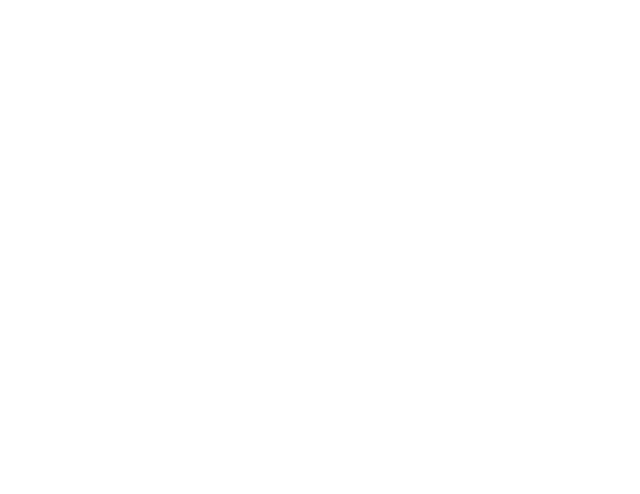
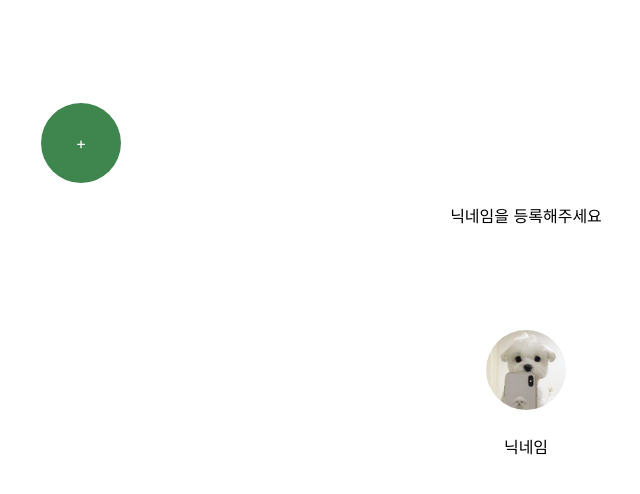
Before and after one commit to INFJournal/front-end, a React (Create React App) app: page /profile in a window 1280 px wide. Before the commit this address had no page. Shown: the top 494 px of the page, without its empty margins (114-754 px from the left). Built offline with nearby package versions, Linux system fonts and the light colour scheme.

Commit message:
feat: Add Register Code css & flow connect (#1)

```diff
--- a/src/App.js
+++ b/src/App.js
@@ -4,10 +4,11 @@ import "./App.css";
 import GlobalStyle from "./components/Global.style.jsx";
 
 import Home from "./pages/Home";
-import FeelingChoice from "./pages/FeelingChoice";
-
-import RegisterShow from "./components/RegisterShow.jsx";
-import Register from "./components/RegisterImgNickname.jsx";
+import FeelingChoice from "./pages/FeelingChoice.jsx";
+import RegisterShow from "./pages/ProfilePages/RegisterShow.jsx";
+import Register from "./pages/ProfilePages/RegisterImgNickname.jsx";
+import Profile from "./pages/ProfilePages/Profile.jsx";
+import MyProfile from "./pages/ProfilePages/MyProfile.jsx";
 
 function App() {
   return (
@@ -19,6 +20,8 @@ function App() {
           <Route path="/feelingchoice" element={<FeelingChoice />} />
           <Route path="/registershow" element={<RegisterShow />} />
           <Route path="/register" element={<Register />} />
+          <Route path="/profile" element={<Profile />} />
+          <Route path="/myprofile" element={<MyProfile />} />
         </Routes>
       </BrowserRouter>
     </>
--- /dev/null
+++ b/src/pages/ProfilePages/MyProfile.jsx
@@ -0,0 +1,26 @@
+import React from "react";
+import styled from "styled-components";
+import profileImg from "../../img/Profile.jpg";
+
+const MyProfileWrap = styled.div`
+  margin-top: 103px;
+  align-items: center;
+  justify-content: center;
+  text-align: center;
+  > img {
+    border-radius: 90px;
+    width: 80px;
+    height: 80px;
+  }
+  > p {
+    margin-top: 20px;
+  }
+`;
+export default function Myprofile() {
+  return (
+    <MyProfileWrap>
+      <img src={profileImg} alt="프로필 이미지" />
+      <p>닉네임</p>
+    </MyProfileWrap>
+  );
+}
--- /dev/null
+++ b/src/pages/ProfilePages/Profile.jsx
@@ -0,0 +1,14 @@
+import React from "react";
+import styled from "styled-components";
+
+import RegisterShow from "./RegisterShow";
+import MyProfile from "./MyProfile";
+
+export default function Profile() {
+  return (
+    <>
+      <RegisterShow />
+      <MyProfile />
+    </>
+  );
+}
--- a/src/components/RegisterImgNickname.jsx
+++ b/src/pages/ProfilePages/RegisterImgNickname.jsx
@@ -1,22 +1,22 @@
 import React from "react";
 import styled from "styled-components";
-import { Link } from "react-router-dom";
 
 const ResiterWrap = styled.div`
-  margin-left: 115px;
+  align-items: center;
+  justify-content: center;
+  text-align: center;
   margin-top: 318px;
   > p {
     margin-top: 20px;
-    margin-left: -60px;
   }
 `;
 
 const RegisterBtn = styled.div`
   background-color: #3e864d;
   border-radius: 90px;
-  margin-left: 40px;
   width: 80px;
   height: 80px;
+  margin-left: 155px;
   > p {
     color: white;
     align-items: center;
@@ -27,7 +27,9 @@ const RegisterBtn = styled.div`
 `;
 
 const StyledInput = styled.div`
-  margin-left: -15px;
+  align-items: center;
+  justify-content: center;
+  text-align: center;
   margin-top: 10px;
   > input {
     border: 1px solid #ccc;
@@ -42,7 +44,6 @@ export default function RegisterImgNickname() {
       <RegisterBtn>
         <p>+</p>
       </RegisterBtn>
-
       <p>프로필 이미지와 닉네임을 등록해주세요.</p>
       <StyledInput>
         <input type="text" placeholder="닉네임 입력" />
--- a/src/components/RegisterShow.jsx
+++ b/src/pages/ProfilePages/RegisterShow.jsx
@@ -3,7 +3,9 @@ import styled from "styled-components";
 import { Link } from "react-router-dom";
 
 const ResiterShowWrap = styled.div`
-  margin-left: 115px;
+  align-items: center;
+  justify-content: center;
+  text-align: center;
   margin-top: 103px;
   > p {
     margin-top: 20px;
@@ -13,14 +15,11 @@ const ResiterShowWrap = styled.div`
 const RegisterBtn = styled.div`
   background-color: #3e864d;
   border-radius: 90px;
-  margin-left: 43px;
+  margin-left: 155px;
   width: 80px;
   height: 80px;
   > p {
     color: white;
-    align-items: center;
-    justify-content: center;
-    text-align: center;
     padding-top: 30px;
   }
 `;
```
Also changed, not shown: src/pages/Profile.jsx (deleted, +0 -19 lines), src/img/Profile.jpg (added).
